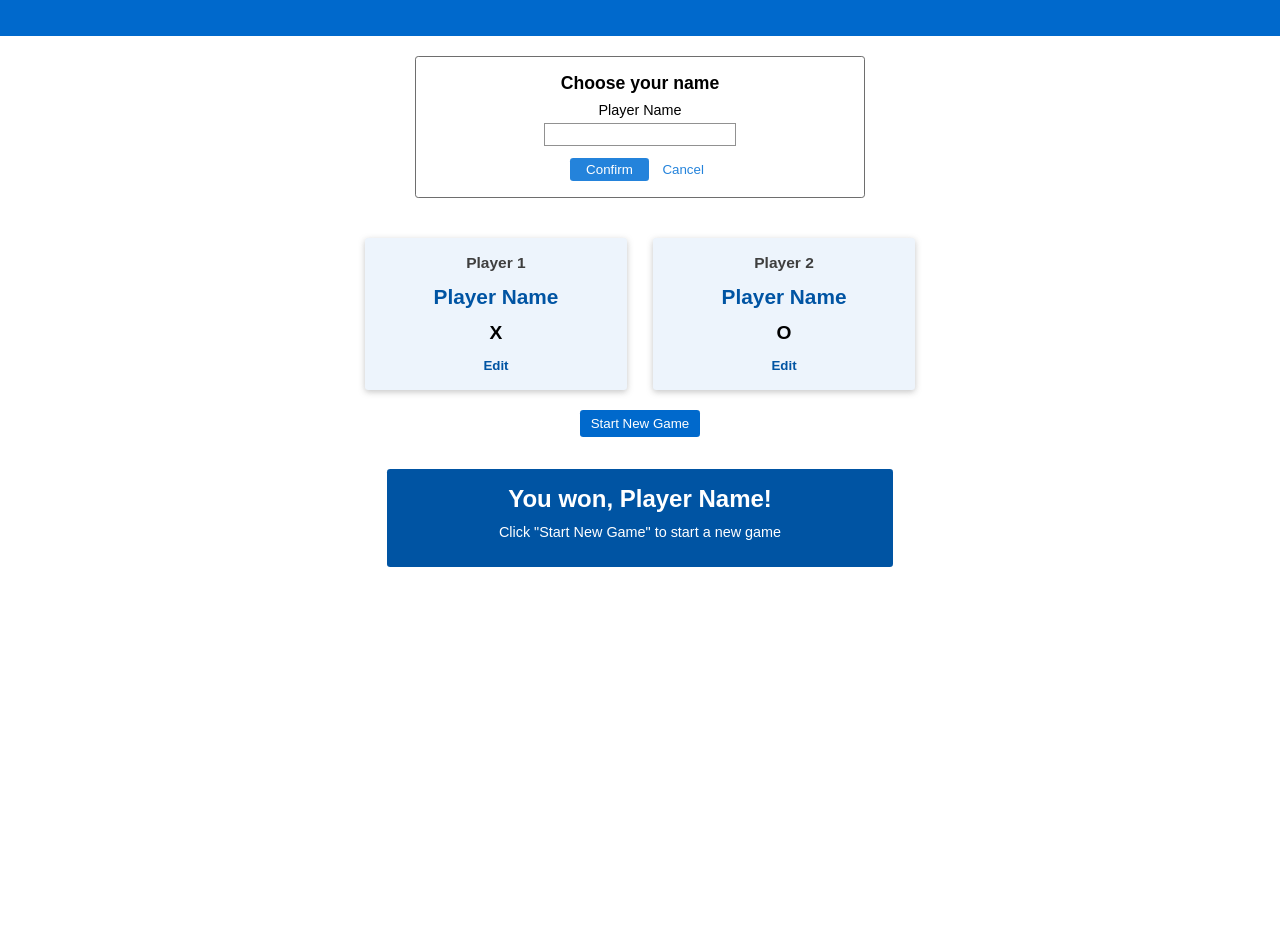
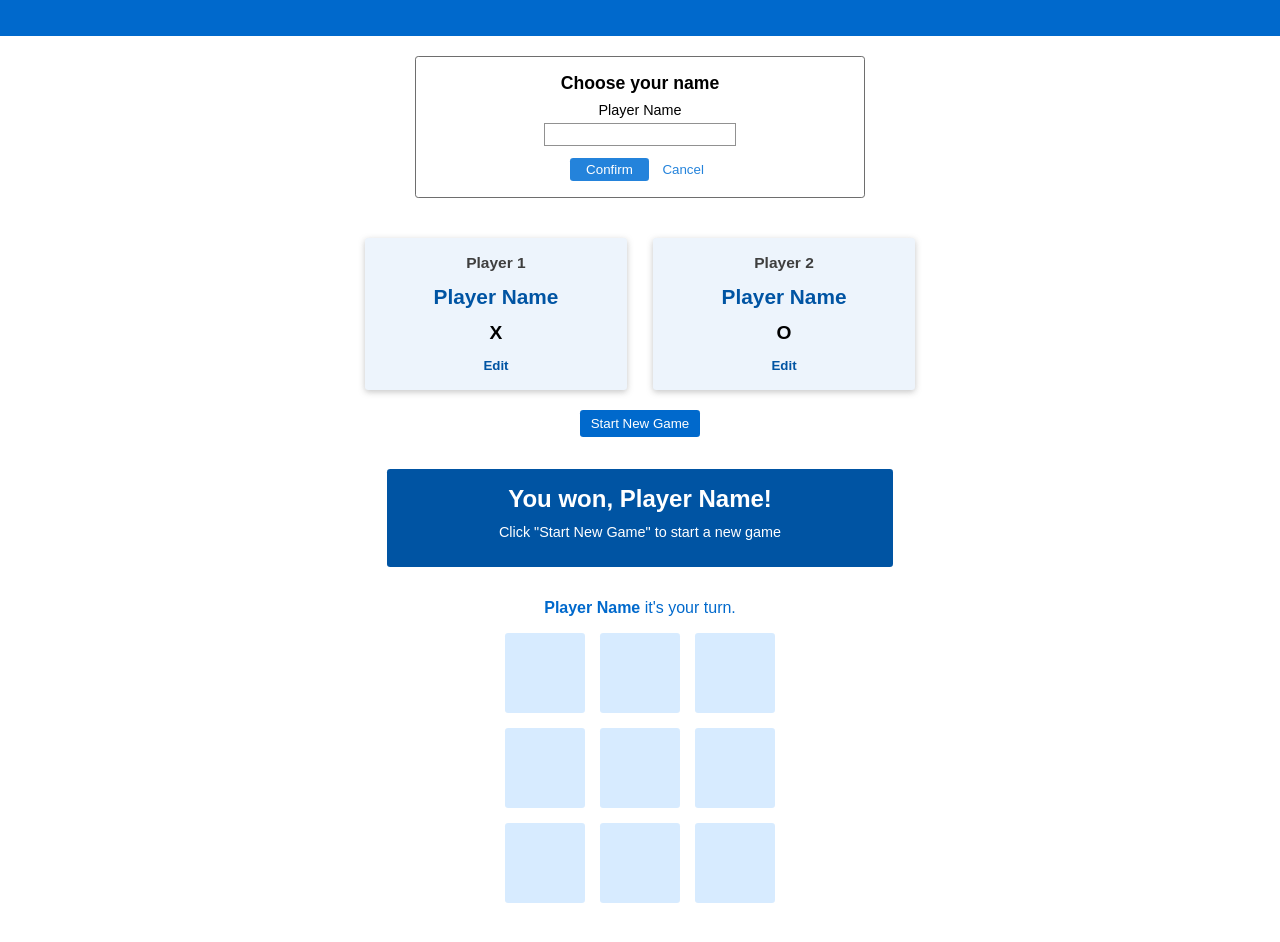
Before and after one commit to Erick-86/Tic-Tac-Toe-game, a plain HTML site: page index.html in a window 1280 px wide. Shown: the part 90-1032 px from the top of the page. Before the commit the page ends 800 px from the top, so only its background shows below. Drawn offline with Linux system fonts and the light colour scheme.

Commit message:
game boxes structure and styling

```diff
--- a/index.html
+++ b/index.html
@@ -50,6 +50,23 @@
                 <h1>You won, <span class="winner-name">Player Name</span>!</h1>
                 <p>Click "Start New Game" to start a new game</p>
             </div>
+
+            <div class="game_box">
+                <p><span class="player_turn">Player Name</span> it's your turn.</p>
+                <ol>
+                    <li></li>
+                    <li></li>
+                    <li></li>
+
+                    <li></li>
+                    <li></li>
+                    <li></li>
+
+                    <li></li>
+                    <li></li>
+                    <li></li>
+                </ol>
+            </div>
         </section>
     </main>
 </body>
--- a/style.css
+++ b/style.css
@@ -184,3 +184,43 @@ main .start-btn:hover{
     color: #ffffff;
     font-size: .9rem;
 }
+
+/* Game styling */
+
+.game_box {
+    display: flex;
+    flex-direction: column;
+    align-items: center;
+    margin: 0 auto 3rem auto;
+    padding: 1rem;
+    width: max-content;
+}
+
+.game_box p{
+    color: #0069cc;
+    margin: 0;
+}
+
+.game_box p span{
+    font-weight: 600;
+}
+
+.game_box ol{
+    display: grid;
+    gap: 15px;
+    grid-template-columns: repeat(3, 1fr);
+    padding: 0px 3rem;
+}
+
+.game_box ol li{
+    display: block;
+    width: 5rem;
+    height: 5rem;
+    border-radius: .2rem;
+    background-color: #d7ebff;
+    transition: .3s;
+}
+
+.game_box ol li:hover{
+    background-color: #0069cc;
+}
```
